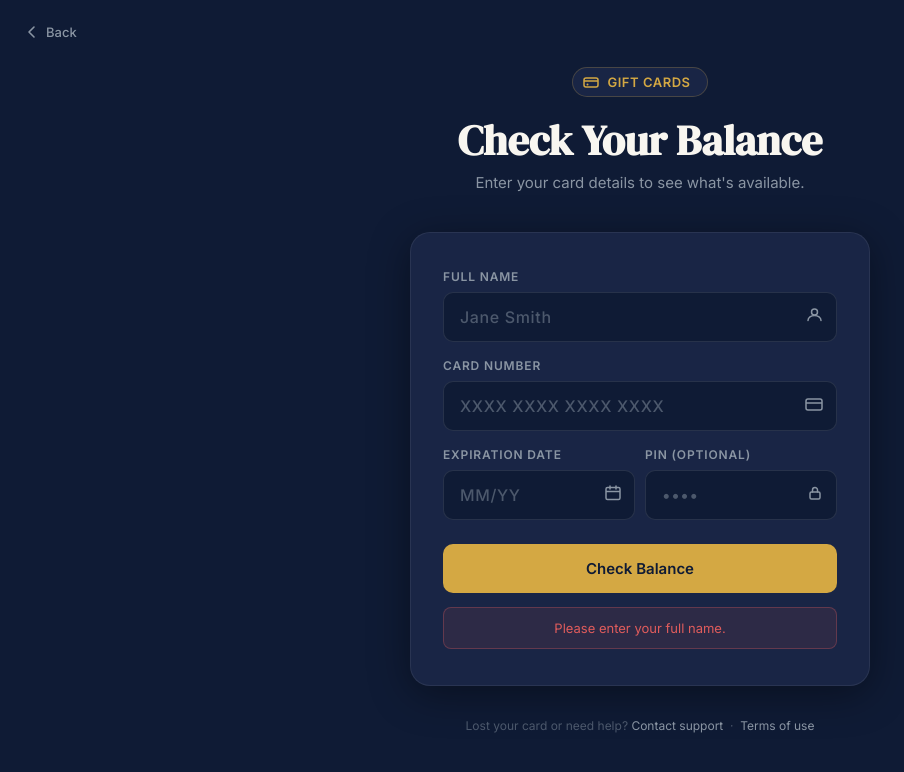
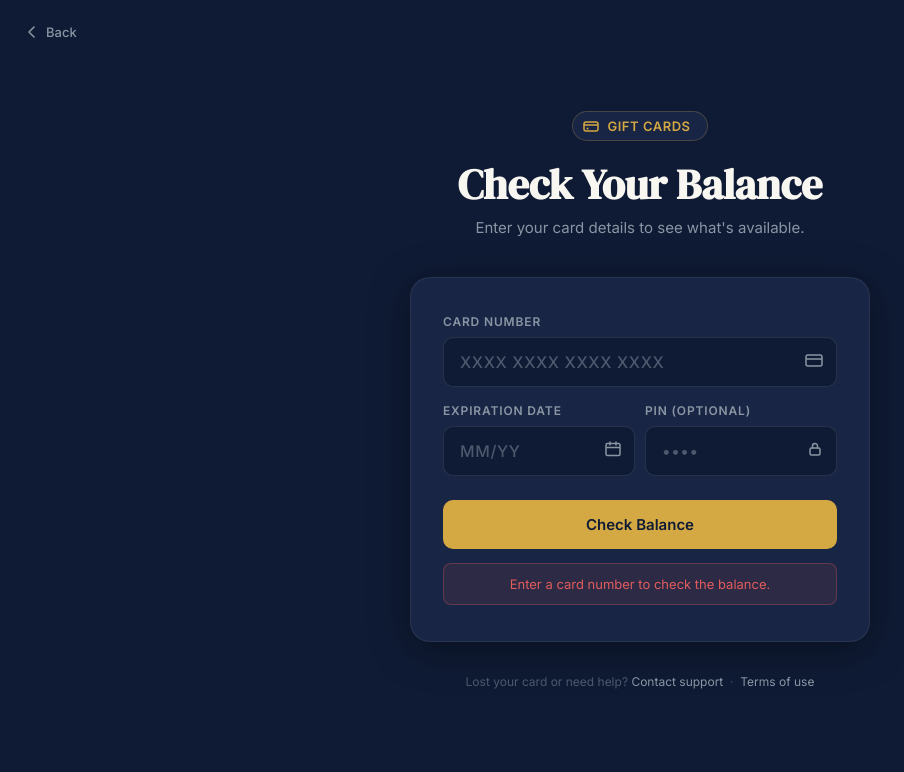
Before and after one commit to Giftmall375/giftcard-app, a website: page public/giftcard-balance.html in a window 1280 px wide. Both pictures are taken after a click on the button "Check Balance". Shown: the whole page, without its empty margins (0-904 px from the left). Drawn offline with Linux system fonts and the light colour scheme.

Commit message:
Remove full name input from gift card balance check
Removed full name input field and related checks from balance check logic.

```diff
--- a/public/giftcard-balance.html
+++ b/public/giftcard-balance.html
@@ -78,20 +78,6 @@
   </header>
 
   <div class="card">
-
-    <!-- NAME (new) -->
-    <div class="field">
-      <label for="holder-name">Full Name</label>
-      <div class="input-wrap">
-        <input id="holder-name" type="text" placeholder="Jane Smith" autocomplete="name" />
-        <span class="input-icon">
-          <svg width="17" height="17" viewBox="0 0 17 17" fill="none">
-            <circle cx="8.5" cy="5.5" r="3" stroke="currentColor" stroke-width="1.5"/>
-            <path d="M2 14c0-3 3-5 6.5-5s6.5 2 6.5 5" stroke="currentColor" stroke-width="1.5" stroke-linecap="round"/>
-          </svg>
-        </span>
-      </div>
-    </div>
 
     <div class="field">
       <label for="card-number">Card Number</label>
@@ -183,7 +169,6 @@
     }
 
     async function checkBalance() {
-      const name   = document.getElementById('holder-name').value.trim();
       const cardNumber = document.getElementById('card-number').value.trim();
       const expiry = document.getElementById('expiry').value.trim();
       const pin    = document.getElementById('pin').value.trim();
@@ -197,7 +182,6 @@
       errorMsg.classList.remove('visible');
       result.classList.remove('visible');
 
-      if (!name)       { showError('Please enter your full name.'); return; }
       if (!cardNumber) { showError('Enter a card number to check the balance.'); return; }
 
       btn.disabled = true;
@@ -208,7 +192,7 @@
         const res = await fetch('/api/cards/balance', {
           method: 'POST',
           headers: { 'Content-Type': 'application/json' },
-          body: JSON.stringify({ num: cardNumber, expiry, pin, holder: name })
+          body: JSON.stringify({ num: cardNumber, expiry, pin })
         });
         const data = await res.json();
         if (!res.ok) throw new Error(data.error || 'Something went wrong.');
```
